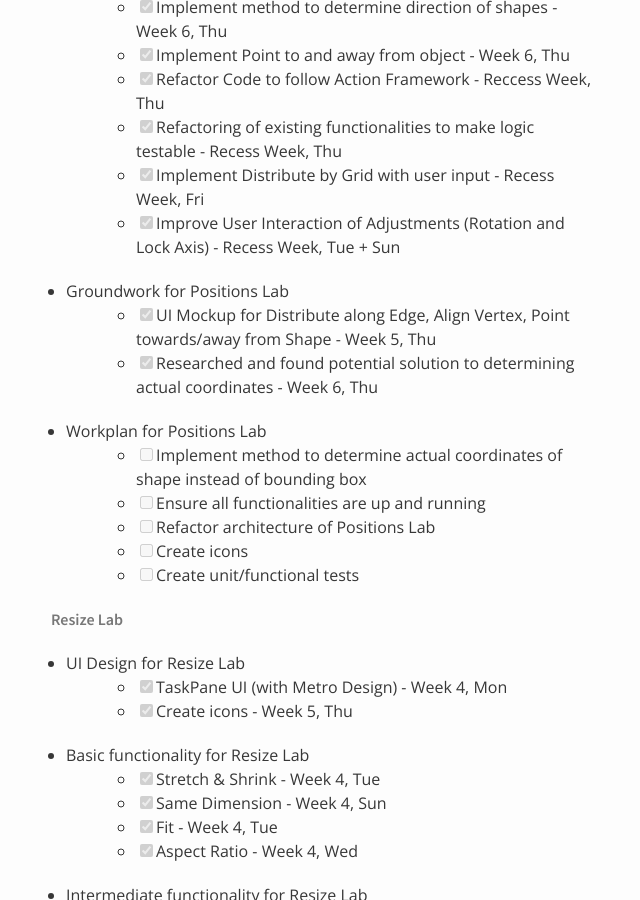
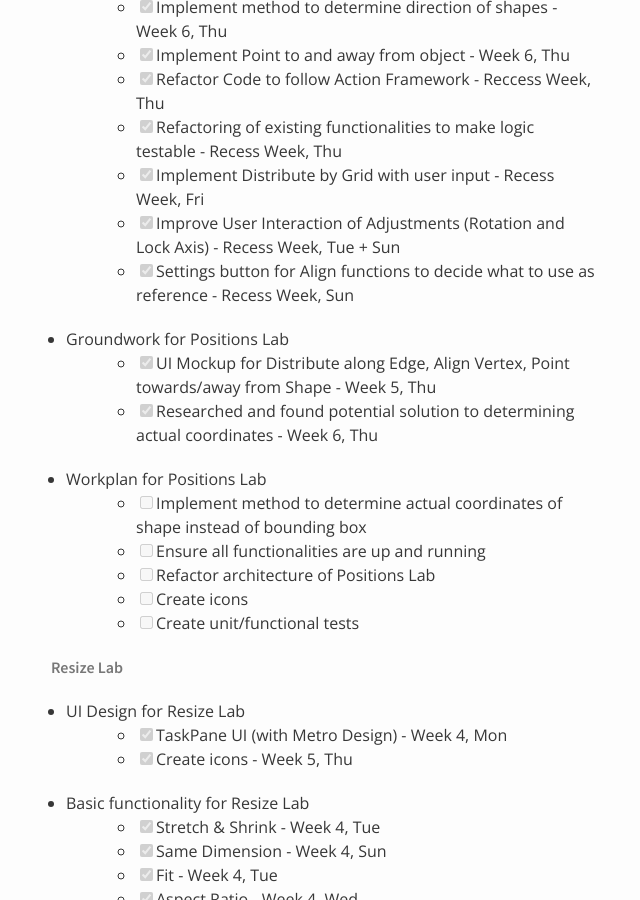
Before and after one commit to nus-oss/cs3281-AY1516S2-website, a Jekyll site: the page built from teams/powerpointlabs.md, in a window 1280 px wide and 900 px high, scrolled down 1287 px. Shown: the whole window, without its empty margins (319-959 px from the left). Built offline with Jekyll 4.4.1, drawn with Linux system fonts in a browser that asks for light colours.

Commit message:
Update powerpointlabs.md

```diff
--- a/teams/powerpointlabs.md
+++ b/teams/powerpointlabs.md
@@ -46,6 +46,7 @@ permalink: /teams/powerpointlabs/
   * [x] Refactoring of existing functionalities to make logic testable - Recess Week, Thu
   * [x] Implement Distribute by Grid with user input - Recess Week, Fri
   * [x] Improve User Interaction of Adjustments (Rotation and Lock Axis) - Recess Week, Tue + Sun
+  * [x] Settings button for Align functions to decide what to use as reference - Recess Week, Sun
 * Groundwork for Positions Lab
   * [x] UI Mockup for Distribute along Edge, Align Vertex, Point towards/away from Shape - Week 5, Thu
   * [x] Researched and found potential solution to determining actual coordinates - Week 6, Thu
```
